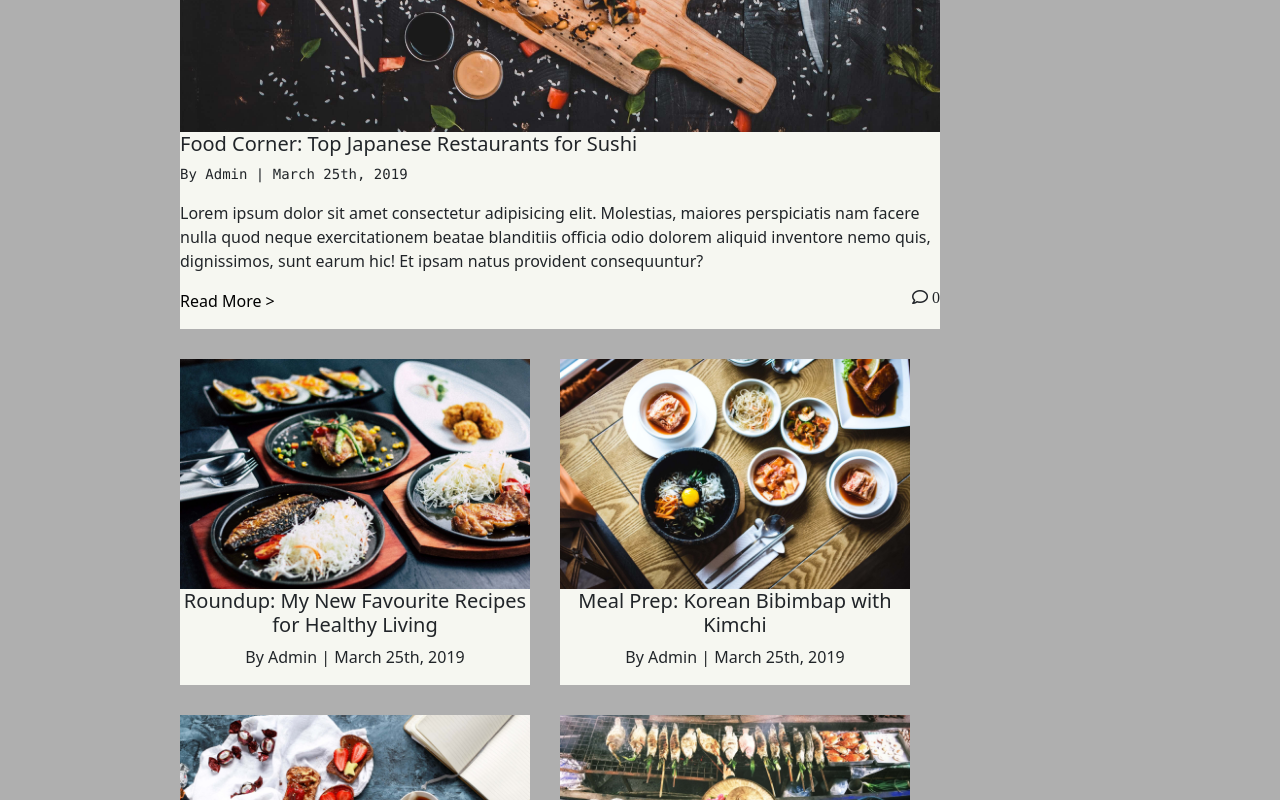
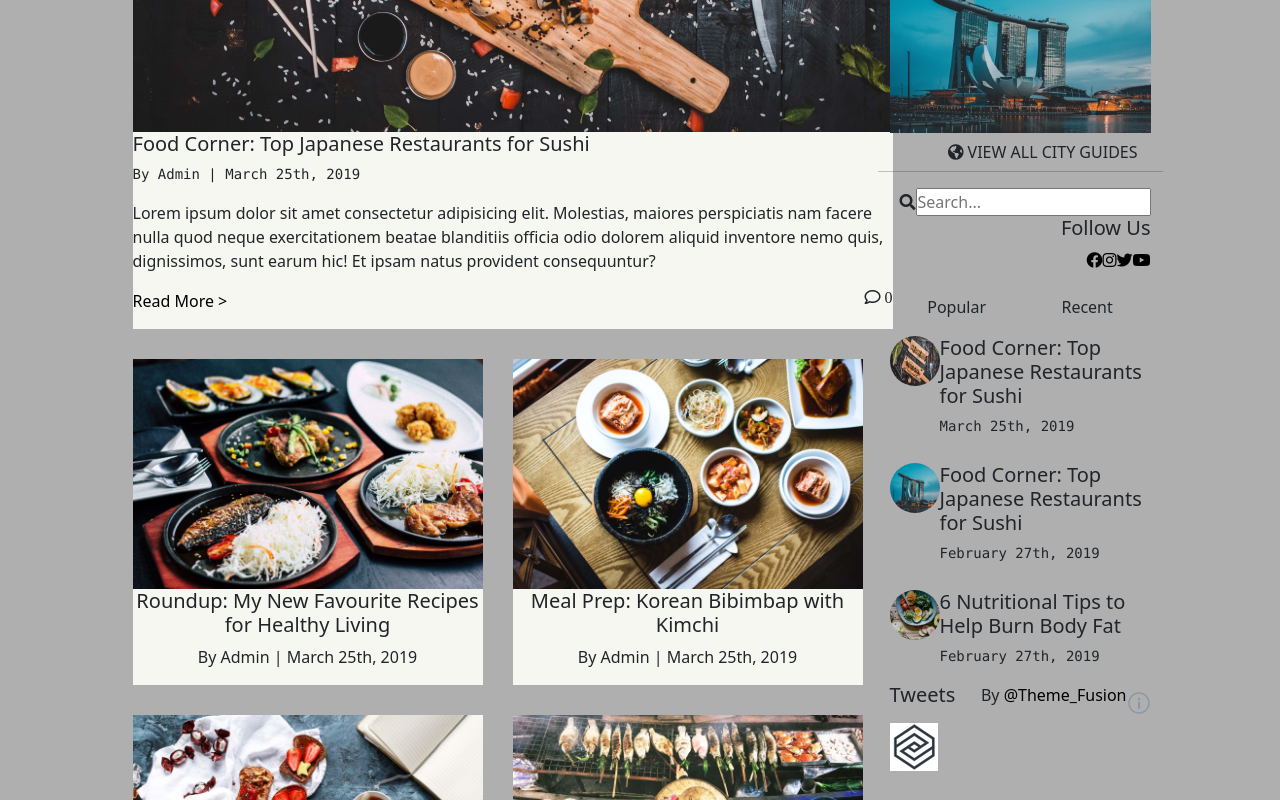
Before and after one commit to DavideZattra/proj-html-vuejs, a Vue app: page / in a window 1280 px wide. Shown: the part 2720-3520 px from the top of the page. Built offline with nearby package versions, Linux system fonts and the light colour scheme.

Commit message:
me l'hai chiesto riccardo

```diff
--- a/src/components/MainFarmToTable.vue
+++ b/src/components/MainFarmToTable.vue
@@ -55,8 +55,72 @@
           </div>
         </div>
       </div>
-      <aside class="col-2 text-end">
+      <aside class="col-3 text-end">
+        <div class="row">
+          <div class="col-12">
+            <img class="img-fluid" src="../assets/img/ad-bg.jpg" alt="">
+          </div>
+          <div class="col-12">
+            <img class="img-fluid" src="../assets/img/singapore-featured-image.jpg" alt="">
+            <button class="btn text-uppercase"><i class="fas fa-globe-americas"></i> view all city guides</button>
+          </div>
+          <hr>
+          <div class="col-12">
+            <label for=""><i class="fas fa-search"></i></label>
+            <input type="text" placeholder="Search...">
+          </div>
+          <div class="col-12">
+            <h5>Follow Us</h5>
+            <p>
+              <a href="#"><i class="fab fa-facebook"></i></a>
+              <a href="#"><i class="fab fa-instagram"></i></a>
+              <a href="#"><i class="fab fa-twitter"></i></a>
+              <a href="#"><i class="fab fa-youtube"></i></a>
+            </p>
+          </div>
+          <div class="col12 d-flex">
 
+            <button class="btn flex-grow-1">Popular</button>
+            <button class="btn flex-grow-1">Recent</button>
+
+          </div>
+          <div class="col-12 d-flex ms_popular-recent">
+            <img src="../assets/img/single-post-img3.jpg" alt="">
+            <div class="ms_text">
+              <h5>Food Corner: Top Japanese Restaurants for Sushi</h5>
+              <pre>March 25th, 2019</pre>
+            </div>
+          </div>
+          <div class="col-12 d-flex ms_popular-recent">
+            <img src="../assets/img/singapore-featured-image.jpg" alt="">
+            <div class="ms_text">
+              <h5>Food Corner: Top Japanese Restaurants for Sushi</h5>
+              <pre>February 27th, 2019</pre>
+            </div>
+          </div>
+          <div class="col-12 d-flex ms_popular-recent">
+            <img src="../assets/img/slide1-bg-150x150.jpg" alt="">
+            <div class="ms_text">
+              <h5>6 Nutritional Tips to Help Burn Body Fat</h5>
+              <pre>February 27th, 2019</pre>
+            </div>
+          </div>
+          <div class="col-12 ms_tweet-box">
+            <div class="row">
+              <div class="col-12 d-flex">
+                <h5>Tweets</h5>
+                <p class="flex-grow-1">By <a href="#">@Theme_Fusion</a></p>
+                <img src="../assets/img/image.svg" alt="">
+              </div>
+              <div class="col-2">
+                <img src="../assets/img/3a74ce3d0532b7773b174c45ca3bd05a_normal.png" alt="">
+              </div>
+              <div class="col-8">
+
+              </div>
+            </div>
+          </div>
+        </div>
       </aside>
     </div>
   </section>
@@ -69,6 +133,7 @@ name: 'farm',
 </script>
 
 <style lang='scss' scoped>
+@import '../style/general.scss';
 @import '../style/variables.scss';
 
 button{
@@ -90,4 +155,18 @@ button{
   background-color: $mainWhiteColor;
 }
 
+.ms_popular-recent{
+  padding-top: 10px;
+  img{
+    height: 50px;
+    width: 50px;
+    border-radius: 50%;
+  }
+  .ms_text{
+    text-align: start;
+  }
+}
+
 </style>
+
+'<i class="fas fa-search"></i>'
```
